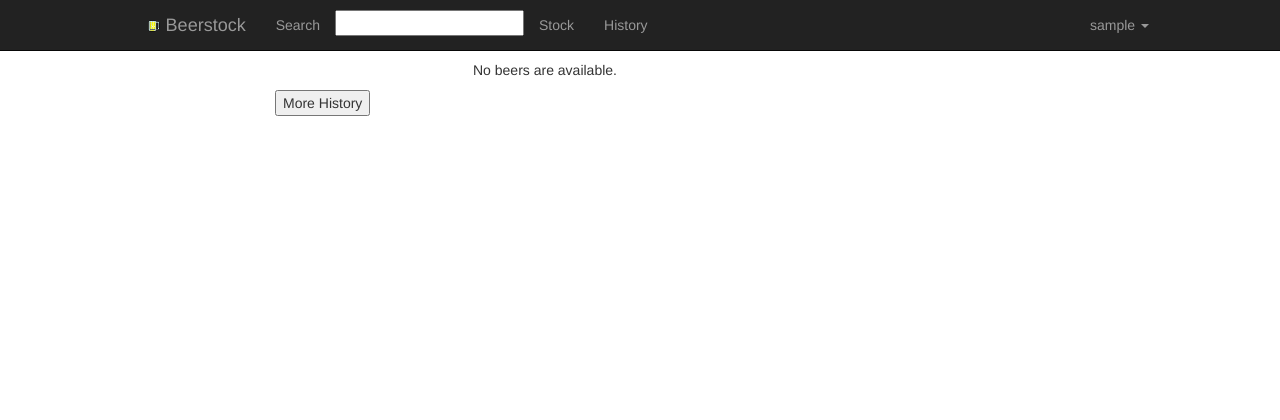
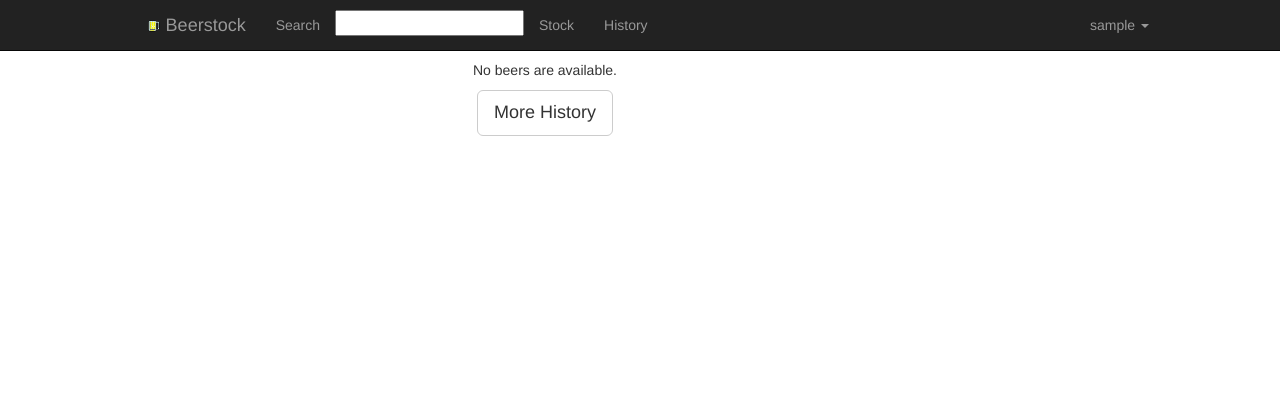
Before and after one commit to marshall91/beerstock, a Django app: page /beers/history_index/ in a window 1280 px wide. Shown: the top 420 px of the page. Run offline with Django 3.2, Linux system fonts and the light colour scheme; the visitor is signed in with stand-in values (Sample User, id 1); data that the repository does not hold is empty; parts of the project's set-up code (start-up, migrations or seed data) failed here and were passed over; some libraries are stand-ins or nearby versions.

Commit message:
Minor styling changes for the history page

```diff
--- a/templates/beers/history_index.html
+++ b/templates/beers/history_index.html
@@ -14,8 +14,10 @@
             {% else %}
 	            <p align="center">No beers are available.</p>
             {% endif %}
-            <div class="paginationButton _moreHistory">
-                <button class="_moreHistoryButton" value="1">More History</button>
+            <div class="text-center _moreHistory">
+                <button type="button" class="btn btn-default btn-lg _moreHistoryButton">
+                    More History
+                </button>
             </div>
         </div>
 
```
